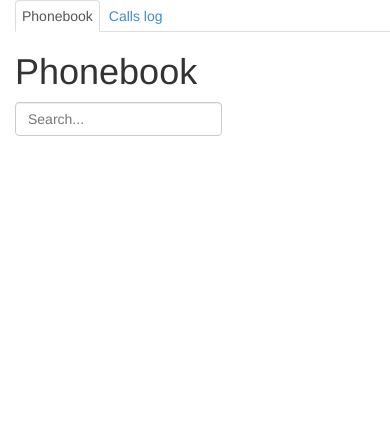
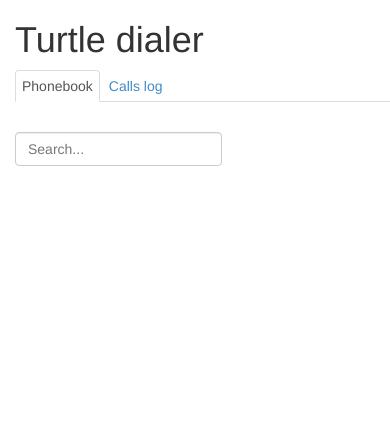
Before and after one commit to lukemalcolm/turtledialer_chrome, a browser extension: page html/phonebook.html in a window 390 px wide. Shown: the top 435 px of the page. Drawn offline with Linux system fonts and the light colour scheme.

Commit message:
fix phonebook

```diff
--- a/css/phonebook.css
+++ b/css/phonebook.css
@@ -1,9 +1,10 @@
 body {
   width: 768px;
-  height: 400px;
+  height: 540px;
 }
 .popup {
-  height: 400px;
+  padding-top: 30px;
+  height: 540px;
 /*  padding: 15px 15px; */
   position: absolute;
 
@@ -18,11 +19,11 @@ body {
   padding: 5px 6px;
 }
 .header {
-  height: 100px;
+  height: 30px;
 }
 .contact-list {
   margin-top: 20px;
-  height: 280px;
+  height: 330px;
   overflow: auto;
   position: relative;
 }
--- a/html/phonebook.html
+++ b/html/phonebook.html
@@ -16,19 +16,23 @@
 </head>
 <body>
 	<div class="container">
-		<ul class="nav nav-tabs" role="tablist">
-		  <li class="active"><a href="#pb-tab" role="tab" data-toggle="tab">Phonebook</a></li>
-		  <li><a href="#mc-tab">Calls log</a></li>
-		</ul>
+		<div class="row">
+			<div class="col-xs-12">
+				<h1>Turtle dialer</h1>
+			</div>
+		</div>
+		<div class="row">
+			<div class="col-xs-12">
+				<ul id="tab-links" class="nav nav-tabs" role="tablist">
+				  <li class="active"><a href="#pb-tab" role="tab" data-toggle="tab">Phonebook</a></li>
+				  <li><a href="#mc-tab">Calls log</a></li>
+				</ul>
+			</div>
+		</div>
 	</div>
 	<div class="tab-content">
 		<div id="pb-tab" class="tab-pane active popup">
 			<div class="container header">
-				<div class="row">
-					<div class="col-xs-12">
-						<h1>Phonebook</h1>
-					</div>
-				</div>
 				<div class="row">
 					<div class="col-xs-12" id="letters">
 						<div class="pull-right">
--- a/js/phonebook.js
+++ b/js/phonebook.js
@@ -29,7 +29,7 @@ $(function() {
 		var li = $('<li>').addClass('media list-group-item');
 		var a = $('<a>').addClass('pull-left').attr('href', '#');
 		li.append(a);
-		var avatar = $('<img>').addClass('media-object').attr('src', curr_contact['gravatar']);
+		var avatar = $('<img>').addClass('media-object')/*.attr('src', curr_contact['gravatar'])*/;
 		a.append(avatar);
 		var body = $('<div>').addClass('media-body');
 		li.append(body);
@@ -68,4 +68,8 @@ $(function() {
 		console.log('try dialing  ' + $(this).text());
 		chrome.extension.getBackgroundPage().dial($(this).text());
 	});
+	$('#tab-links a').click(function (e) {
+  		e.preventDefault()
+  		$(this).tab('show')
+	});
 });
```
